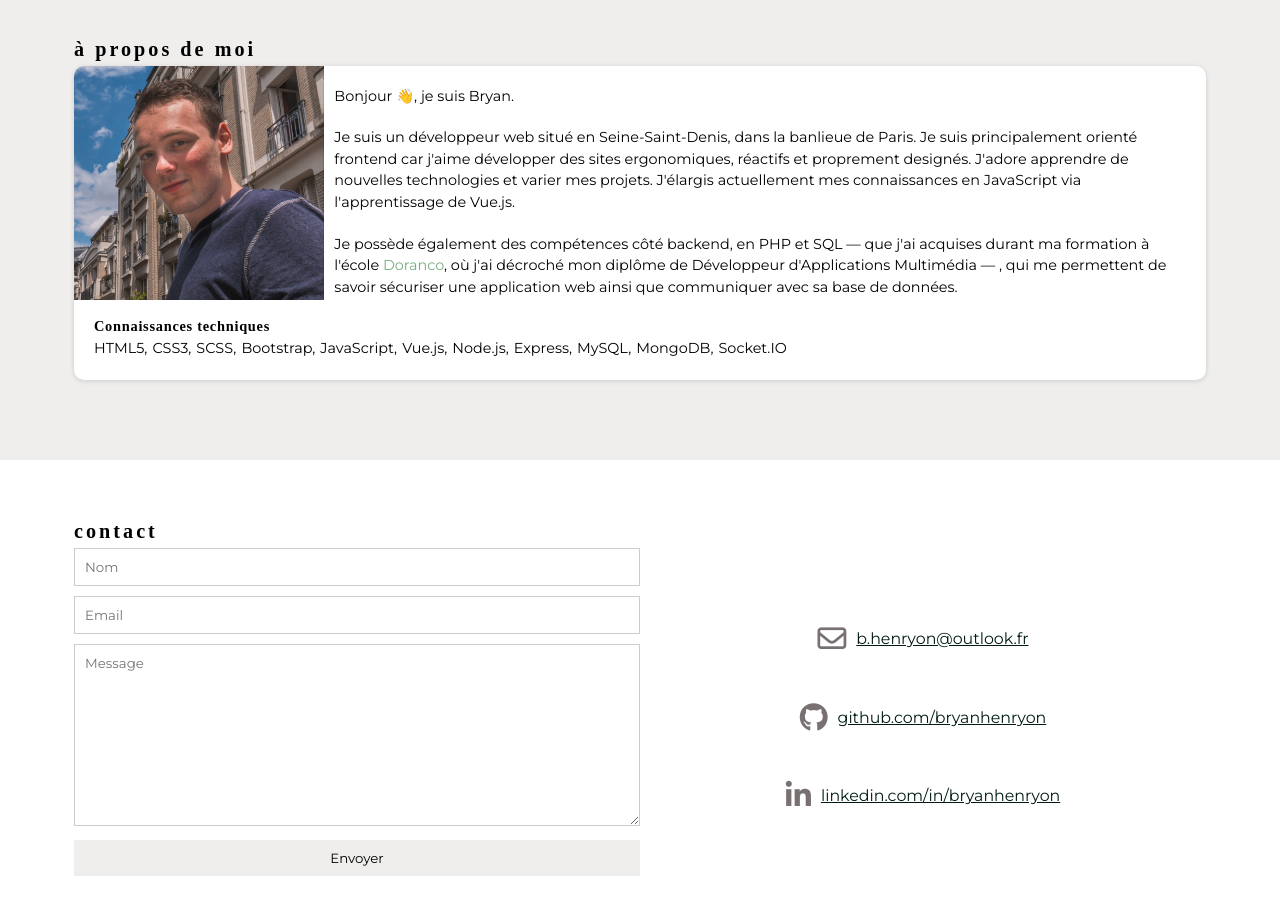
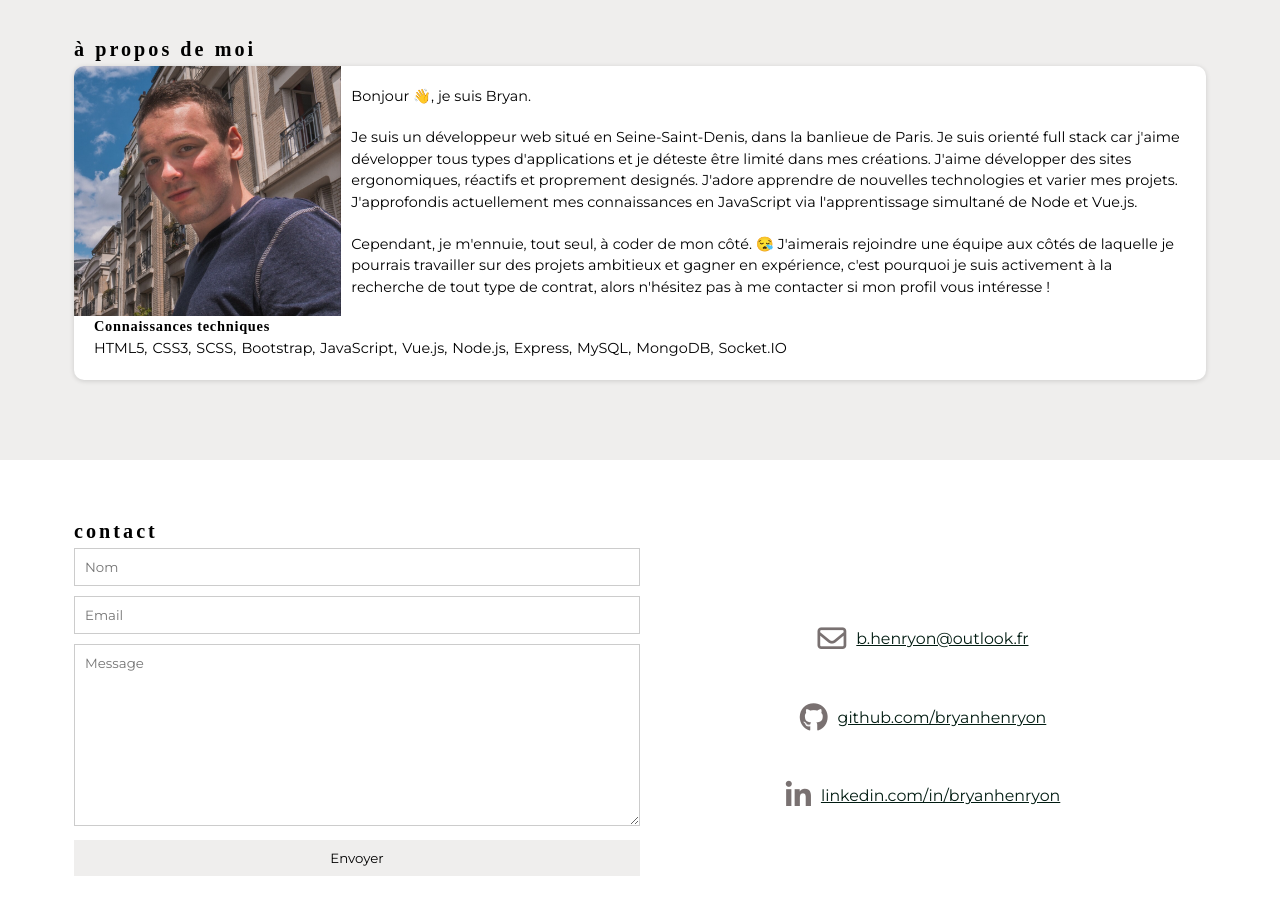
Before and after one commit to bryanhenryon/portfolio, a Vue app: page / in a window 1280 px wide. Shown: the part 1160-2075 px from the top of the page. Built offline with nearby package versions, Linux system fonts and the light colour scheme; a web font is replaced by a local one.

Commit message:
Modification de la présentation

```diff
--- a/src/components/About.vue
+++ b/src/components/About.vue
@@ -7,20 +7,26 @@
       </div>
       <div id="about-description">
         <p>Bonjour 👋, je suis Bryan.</p>
-        <p>Je suis un développeur web situé en Seine-Saint-Denis, dans la banlieue de Paris. Je suis principalement orienté frontend car j'aime développer des sites ergonomiques, réactifs et proprement designés. J'adore apprendre de nouvelles technologies et varier mes projets. J'élargis actuellement mes connaissances en JavaScript via l'apprentissage de Vue.js.</p>
         <p>
-          Je possède également des compétences côté backend, en PHP et SQL &mdash; que j'ai acquises durant ma formation à l'école
-          <a
-            href="https://www.doranco.fr/"
-            style="color:#79ad80;"
-            target="_blank"
-            rel="noopener"
-          >Doranco</a>, où j'ai décroché mon diplôme de Développeur d'Applications Multimédia &mdash; , qui me permettent de savoir sécuriser une application web ainsi que communiquer avec sa base de données.
+          Je suis un développeur web situé en Seine-Saint-Denis, dans la
+          banlieue de Paris. Je suis orienté full stack car j'aime développer
+          tous types d'applications et je déteste être limité dans mes
+          créations. J'aime développer des sites ergonomiques, réactifs et
+          proprement designés. J'adore apprendre de nouvelles technologies et
+          varier mes projets. J'approfondis actuellement mes connaissances en
+          JavaScript via l'apprentissage simultané de Node et Vue.js.
+        </p>
+        <p>
+          Cependant, je m'ennuie, tout seul, à coder de mon côté. 😪 J'aimerais
+          rejoindre une équipe aux côtés de laquelle je pourrais travailler sur
+          des projets ambitieux et gagner en expérience, c'est pourquoi je suis
+          activement à la recherche de tout type de contrat, alors n'hésitez pas
+          à me contacter si mon profil vous intéresse !
         </p>
         <div id="about-skills">
           <h4>Connaissances techniques</h4>
           <ul>
-            <li v-for="(skill,index) of getSkills" :key="index">{{ skill }}</li>
+            <li v-for="(skill, index) of getSkills" :key="index">{{ skill }}</li>
           </ul>
         </div>
       </div>
@@ -105,8 +111,8 @@ export default {
     display: block;
 
     #about-img {
-      width: 23%;
-      min-width: 175px;
+      width: 24.5%;
+      min-width: 200px;
       img {
         border-radius: 10px 0 0 0;
         padding: 0px 10px 0 0;
```
